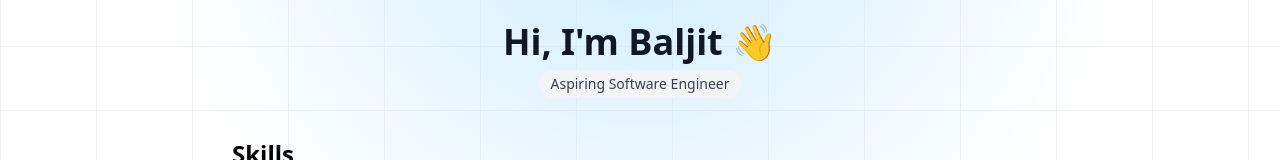
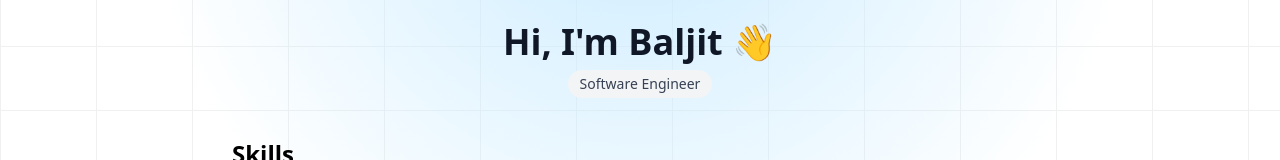
Before and after one commit to TheBaljitSingh/portfolio-v2, a React (Vite) app: page / in a window 1280 px wide. Shown: the part 146-306 px from the top of the page. Built offline with nearby package versions, Linux system fonts and the light colour scheme.

Commit message:
Update Home.jsx
Removed 'aspiring'

```diff
--- a/src/pages/Home.jsx
+++ b/src/pages/Home.jsx
@@ -94,7 +94,7 @@ export default function Home() {
           Hi, I'm Baljit 👋
         </h1>
         <span className="bg-gray-100 text-gray-700 text-sm px-3 py-1 rounded-full mt-2 inline-block">
-          Aspiring Software Engineer
+          Software Engineer
         </span>
 
       </div>
```
